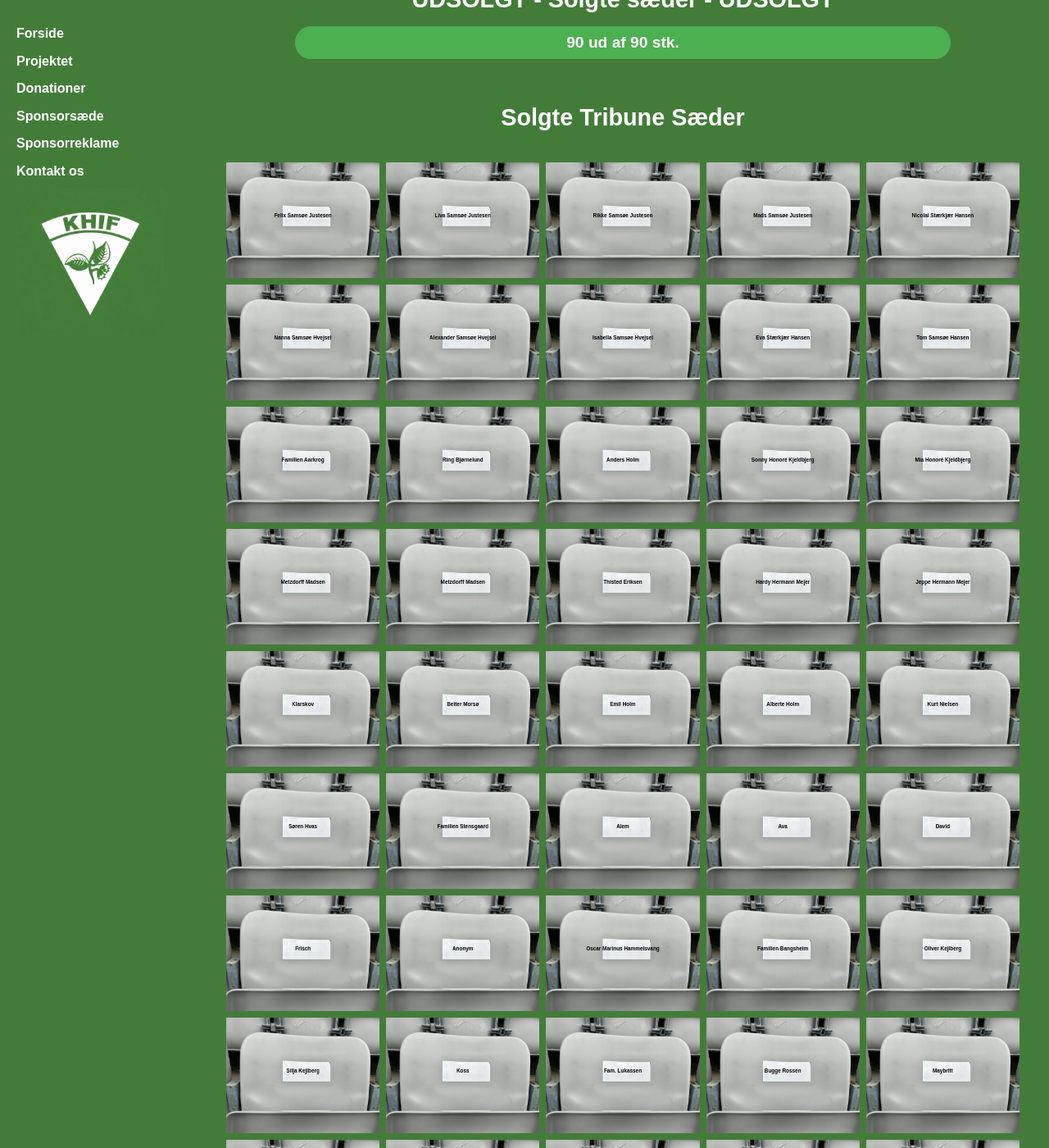
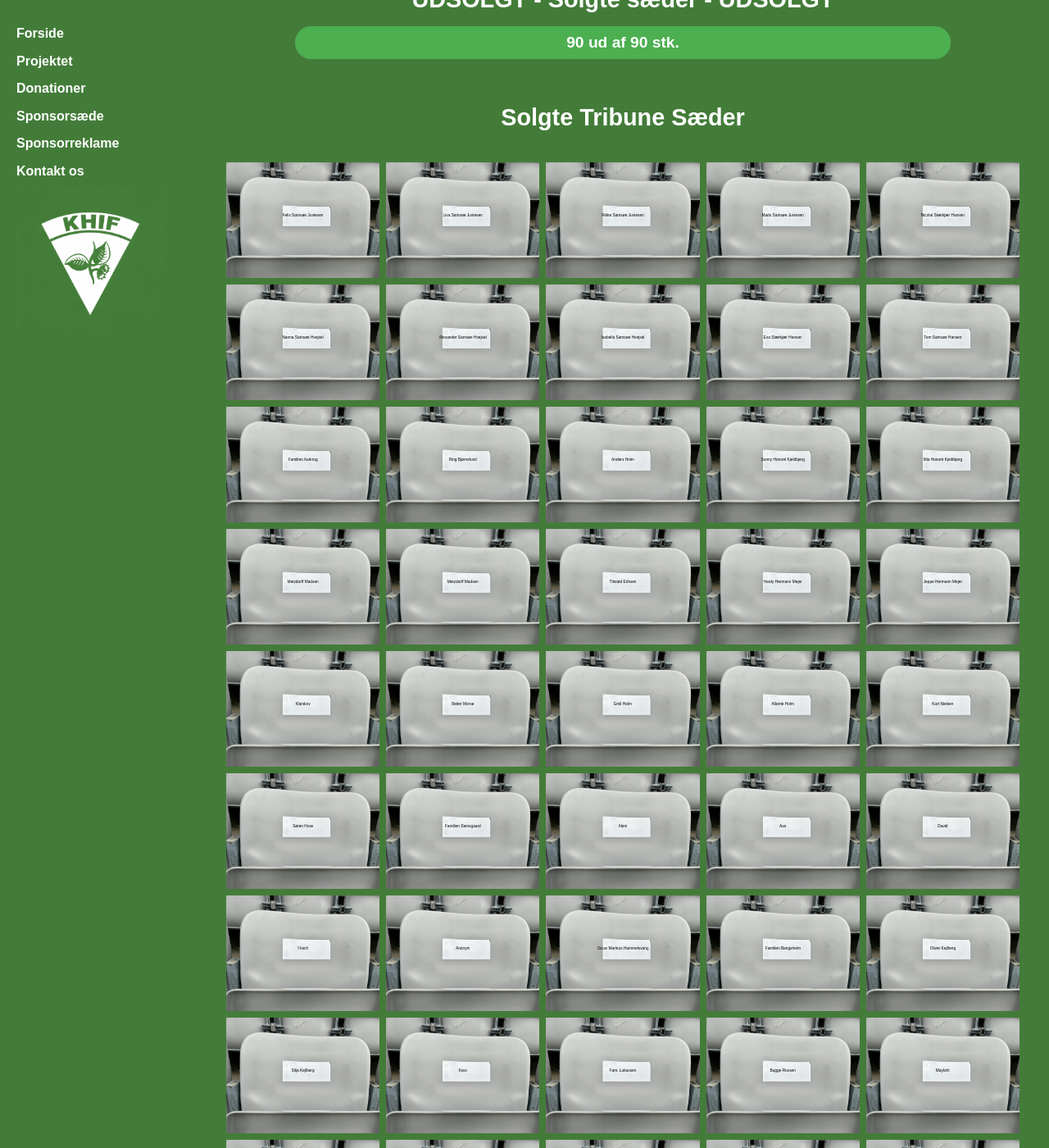
Before and after one commit to msj33/khif-tribune, a Jekyll site: the page built from seats.md, in a window 1280 px wide and 1400 px high, scrolled down 496 px. Shown: the whole window at 82% size. Built offline with Jekyll 4.4.1, drawn with Linux system fonts in a browser that asks for light colours.

Commit message:
Update default.html

```diff
--- a/_layouts/default.html
+++ b/_layouts/default.html
@@ -166,8 +166,7 @@
       overflow: hidden;
       text-overflow: ellipsis;
 
-      font-size: 0.4rem;
-      font-weight: bold;
+      font-size: 0.3rem;
       color: #000;
       text-align: center;
       white-space: nowrap;
```
